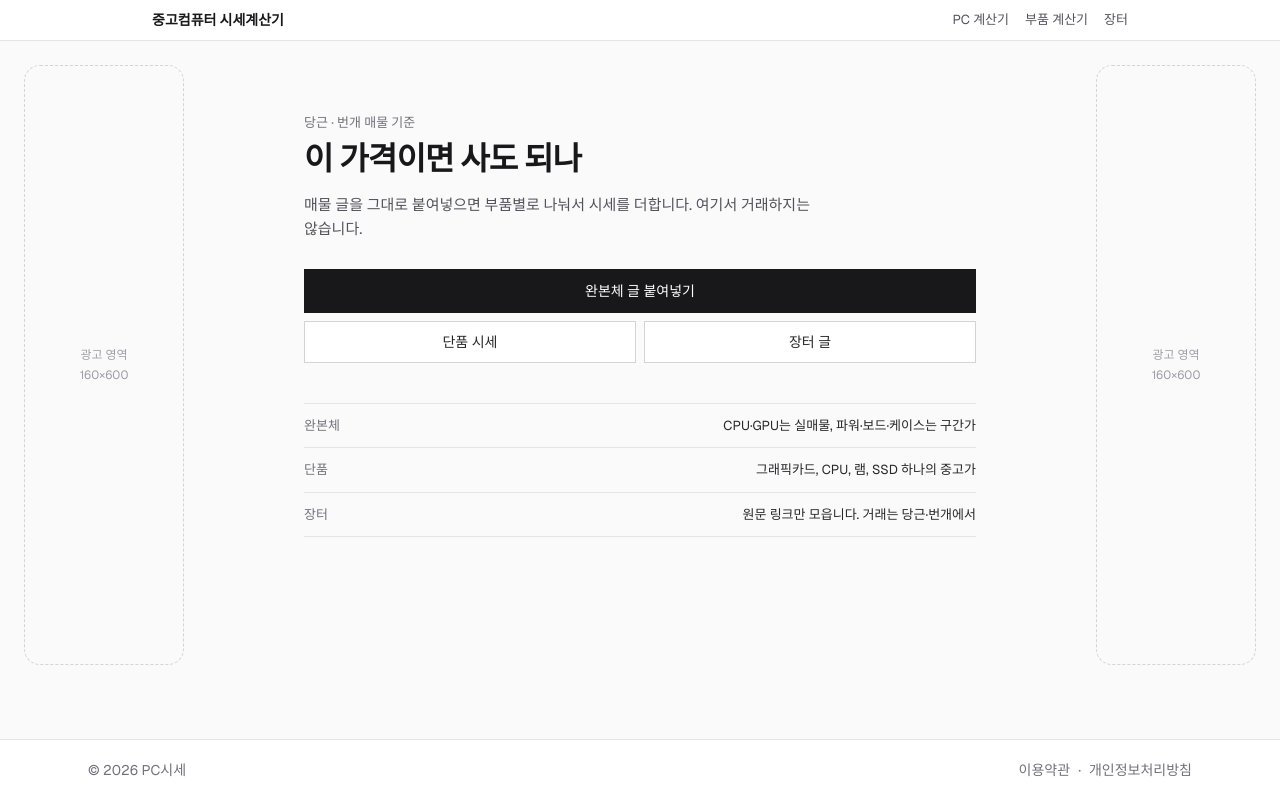
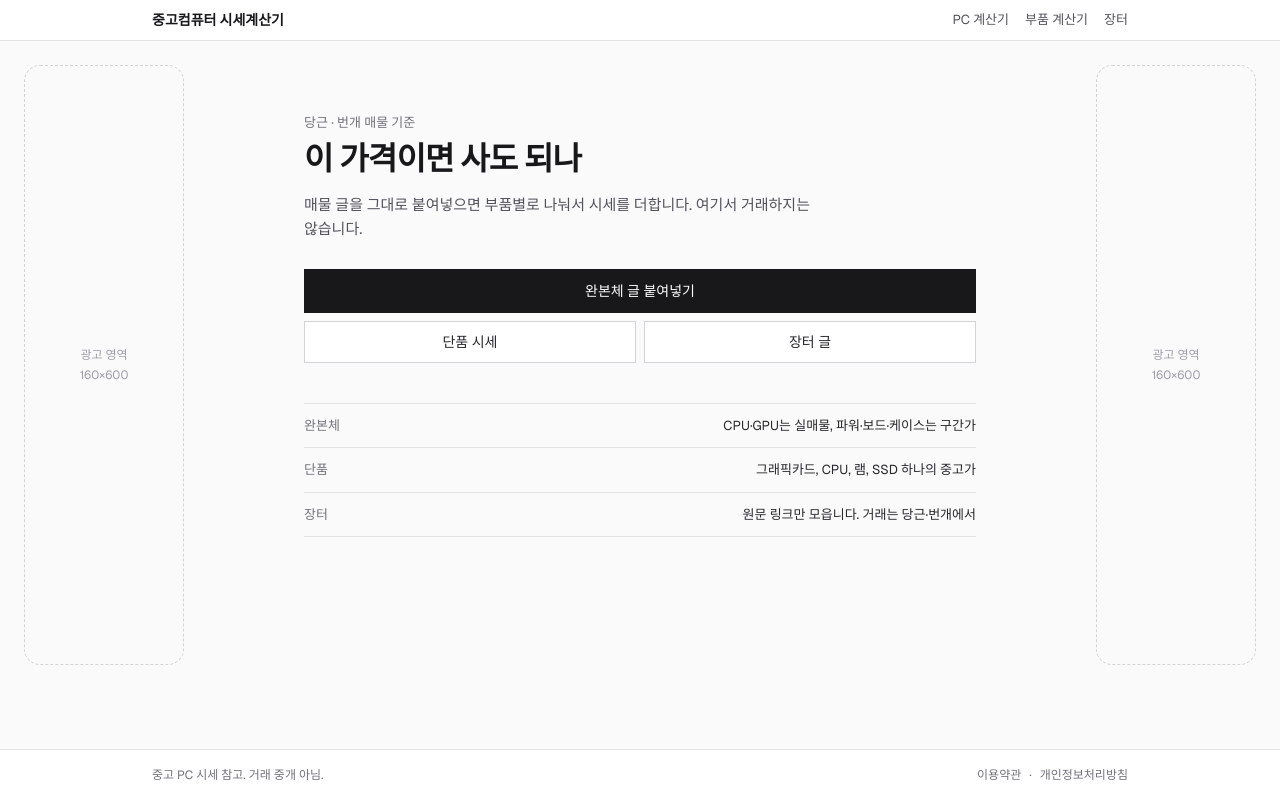
Before and after one commit to active06119-cpu/usedpcprice, a Next.js app: page / in a window 1280 px wide. Built offline with nearby package versions, Linux system fonts and the light colour scheme.

Commit message:
design: quieter footer with marketplace disclaimer

```diff
--- a/src/components/layout/SiteFooter.tsx
+++ b/src/components/layout/SiteFooter.tsx
@@ -7,26 +7,21 @@ export function SiteFooter() {
 
   return (
     <footer className="mt-auto border-t border-zinc-200 bg-white">
-      <div className="mx-auto flex w-full max-w-6xl flex-wrap items-center justify-between gap-3 px-6 py-5 text-sm text-zinc-500">
-        <p>© {new Date().getFullYear()} PC시세</p>
-        <nav className="flex flex-wrap items-center gap-2">
-          <Link href="/terms" className="hover:text-zinc-700">
+      <div className="mx-auto flex w-full max-w-5xl flex-col gap-2 px-4 py-4 text-[12px] text-zinc-500 sm:flex-row sm:items-center sm:justify-between sm:px-6">
+        <p>중고 PC 시세 참고. 거래 중개 아님.</p>
+        <nav className="flex flex-wrap items-center gap-x-2 gap-y-1">
+          <Link href="/terms" className="hover:text-zinc-800">
             이용약관
           </Link>
           <span aria-hidden>·</span>
-          <Link href="/privacy" className="hover:text-zinc-700">
+          <Link href="/privacy" className="hover:text-zinc-800">
             개인정보처리방침
           </Link>
           {telegramUrl && telegramUsername ? (
             <>
               <span aria-hidden>·</span>
-              <a
-                href={telegramUrl}
-                target="_blank"
-                rel="noopener noreferrer"
-                className="hover:text-zinc-700"
-              >
-                문의 (텔레그램)
+              <a href={telegramUrl} target="_blank" rel="noopener noreferrer" className="hover:text-zinc-800">
+                문의
               </a>
             </>
           ) : null}
```
